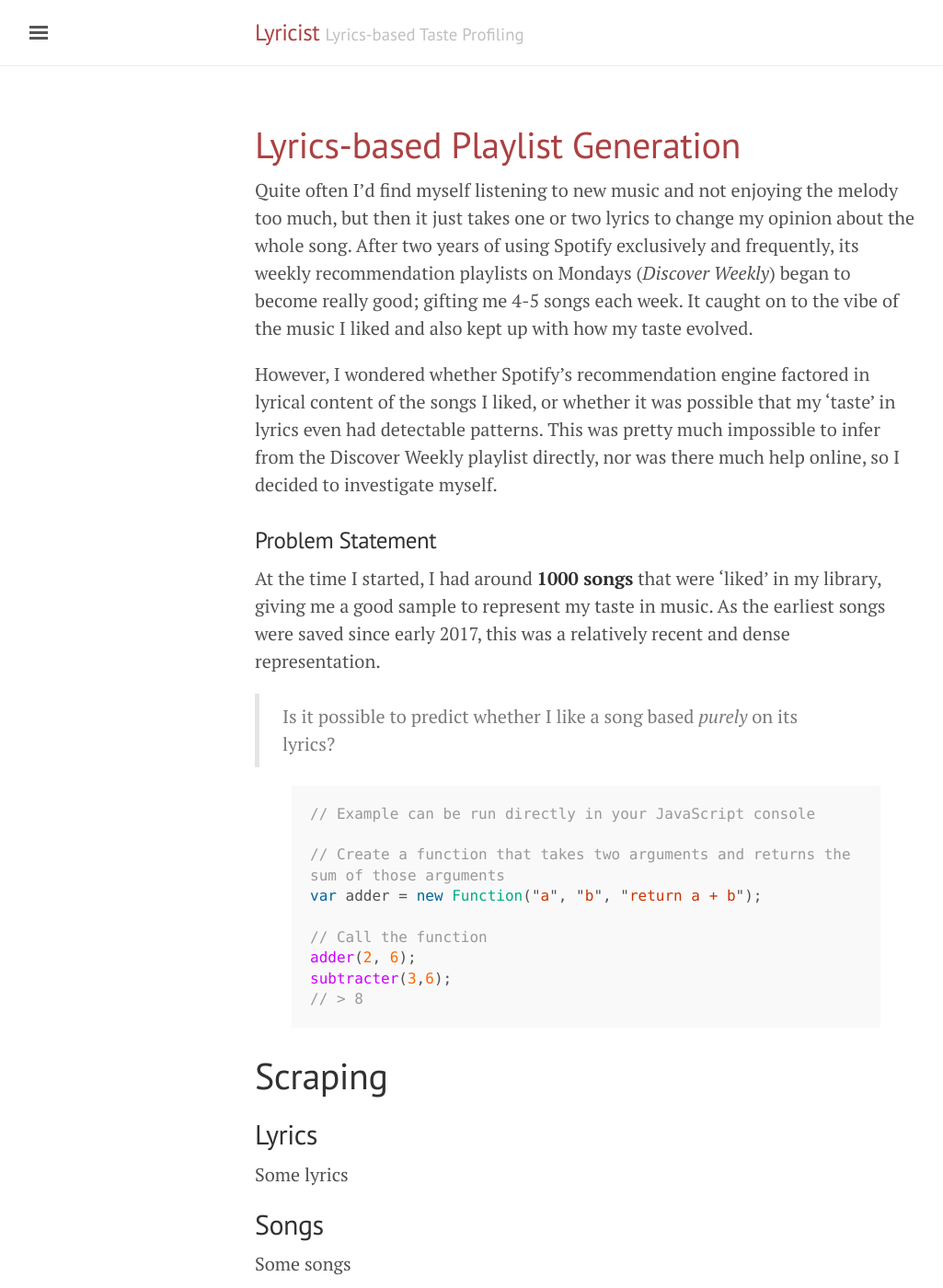
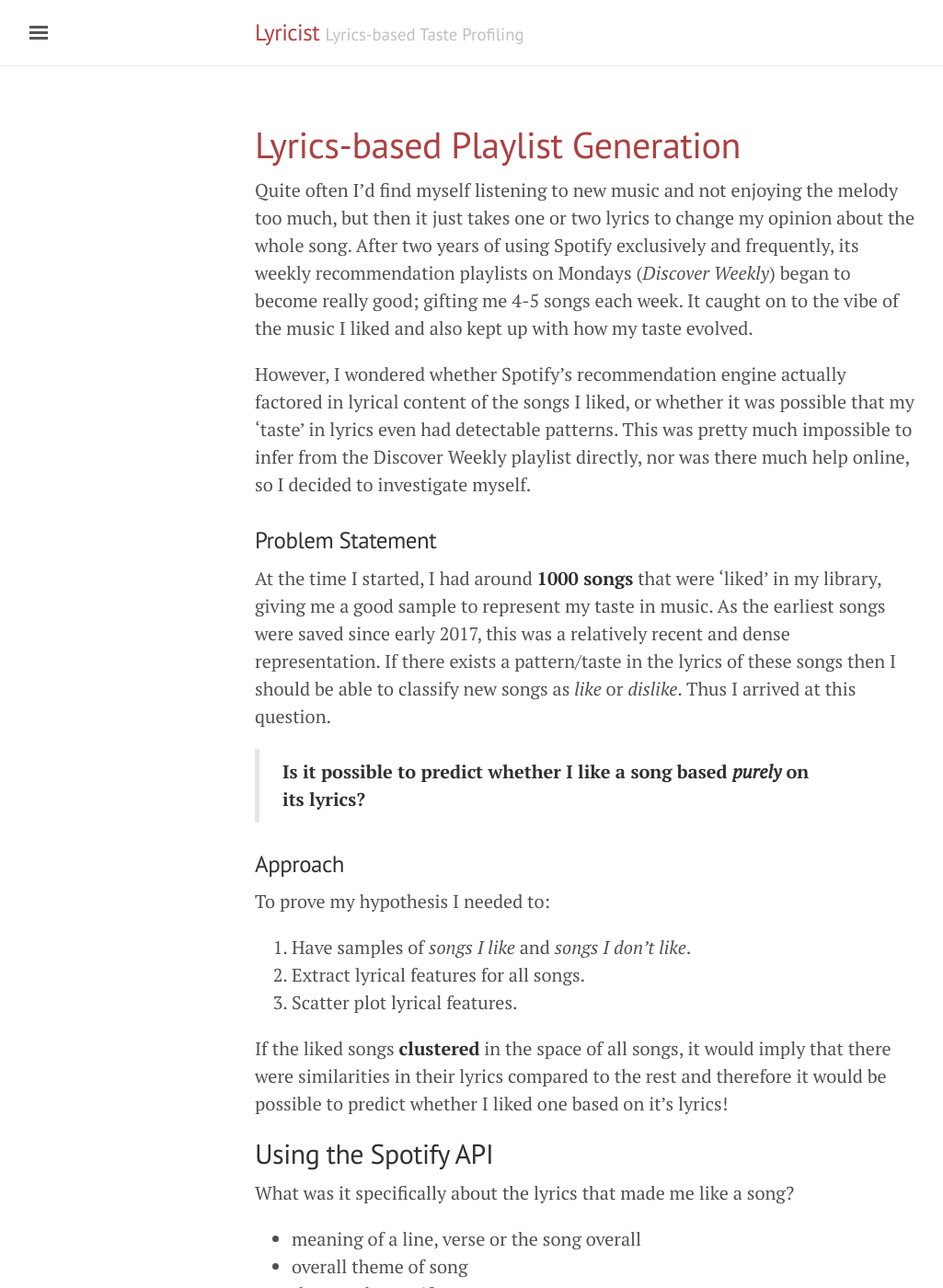
Before and after one commit to rohit11may/lyricist, a Jekyll site: the page built from index.md, in a window 1280 px wide and 1400 px high. Shown: the whole window at 92% size, without its empty margins (3-1028 px from the left). Built offline with Jekyll 4.4.1, drawn with Linux system fonts in a browser that asks for light colours.

Commit message:
Added problem statement and approach

```diff
--- a/index.md
+++ b/index.md
@@ -4,21 +4,43 @@ layout: index
 ---
 Quite often I'd find myself listening to new music and not enjoying the melody too much, but then it
 just takes one or two lyrics to change my opinion about the whole song. After two years of using
-Spotify exclusively and frequently, its weekly recommendation playlists on Mondays (_Discover Weekly_)
-began to become really good; gifting me 4-5 songs each week. It caught on to the vibe of the
-music I liked and also kept up with how my taste evolved.
+Spotify exclusively and frequently, its weekly recommendation playlists on Mondays
+(_Discover Weekly_) began to become really good; gifting me 4-5 songs each week. It caught on to
+the vibe of the music I liked and also kept up with how my taste evolved.
 
-However, I wondered whether Spotify's recommendation engine factored in lyrical content of the
-songs I liked, or whether it was possible that my 'taste' in lyrics even had detectable
+However, I wondered whether Spotify's recommendation engine actually factored in lyrical content
+of the songs I liked, or whether it was possible that my 'taste' in lyrics even had detectable
 patterns. This was pretty much impossible to infer from the Discover Weekly playlist directly, nor
 was there much help online, so I decided to investigate myself.
 
 ### Problem Statement
 At the time I started, I had around **1000 songs** that were 'liked' in my library, giving me a good
 sample to represent my taste in music. As the earliest songs were saved since early 2017, this
-was a relatively recent and dense representation.
+was a relatively recent and dense representation. If there exists a pattern/taste in the lyrics of
+these songs then I should be able to classify new songs as _like_ or _dislike_. Thus I arrived at
+this question.
 
-> Is it possible to predict whether I like a song based *purely* on its lyrics?
+> **Is it possible to predict whether I like a song based *purely* on its lyrics?**
+
+### Approach
+
+To prove my hypothesis I needed to:
+
+1. Have samples of *songs I like* and *songs I don't like*.
+2. Extract lyrical features for all songs.
+3. Scatter plot lyrical features.
+
+If the liked songs **clustered** in the space of all songs, it would imply that there were
+similarities in their lyrics compared to the rest and therefore it would be possible to predict
+whether I liked one based on it's lyrics!
+
+## Using the Spotify API
+
+What was it specifically about the lyrics that made me like a song?
+
+ - meaning of a line, verse or the song overall
+ - overall theme of song
+ - rhyme scheme (if any)
 
 {% highlight js %}
 // Example can be run directly in your JavaScript console
```
